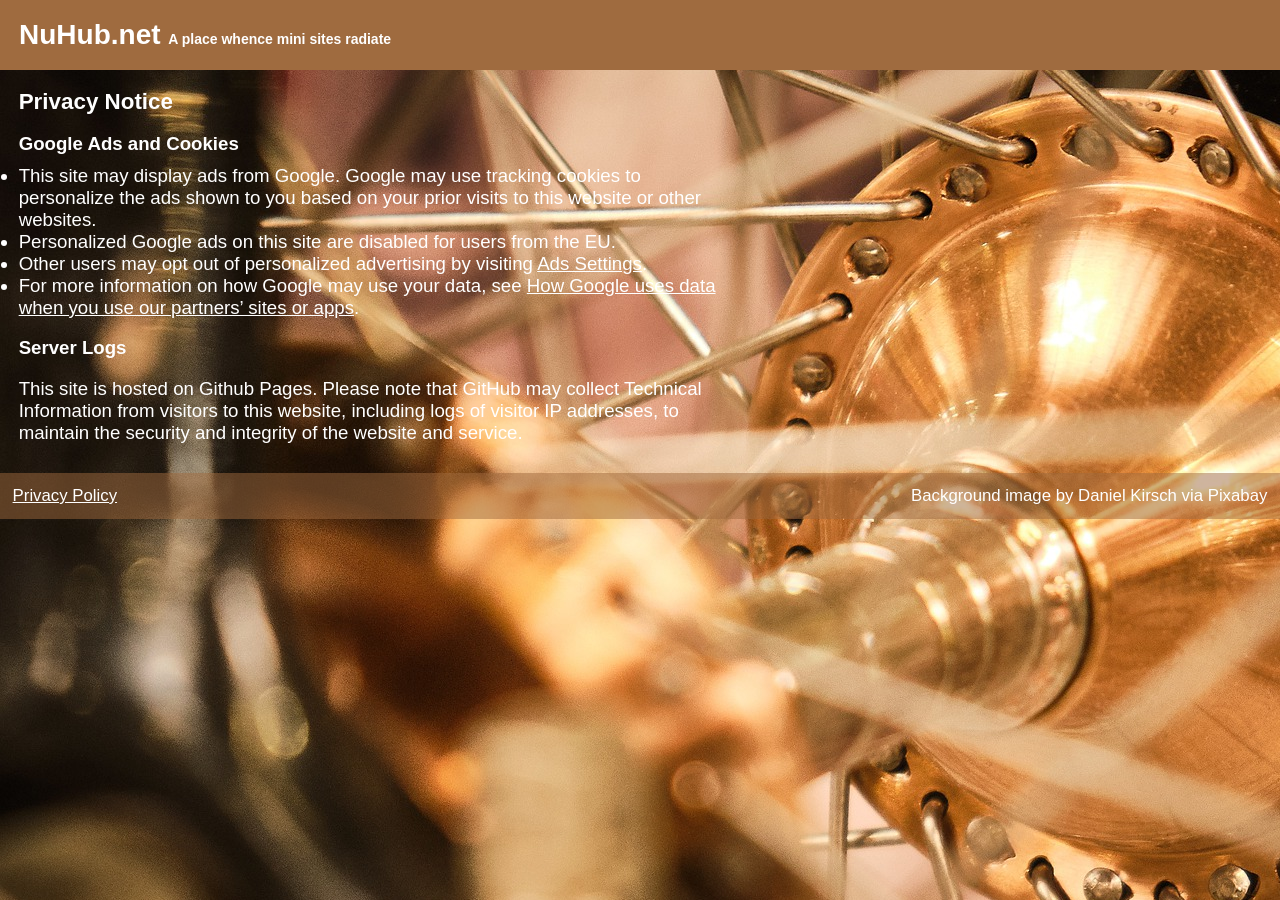
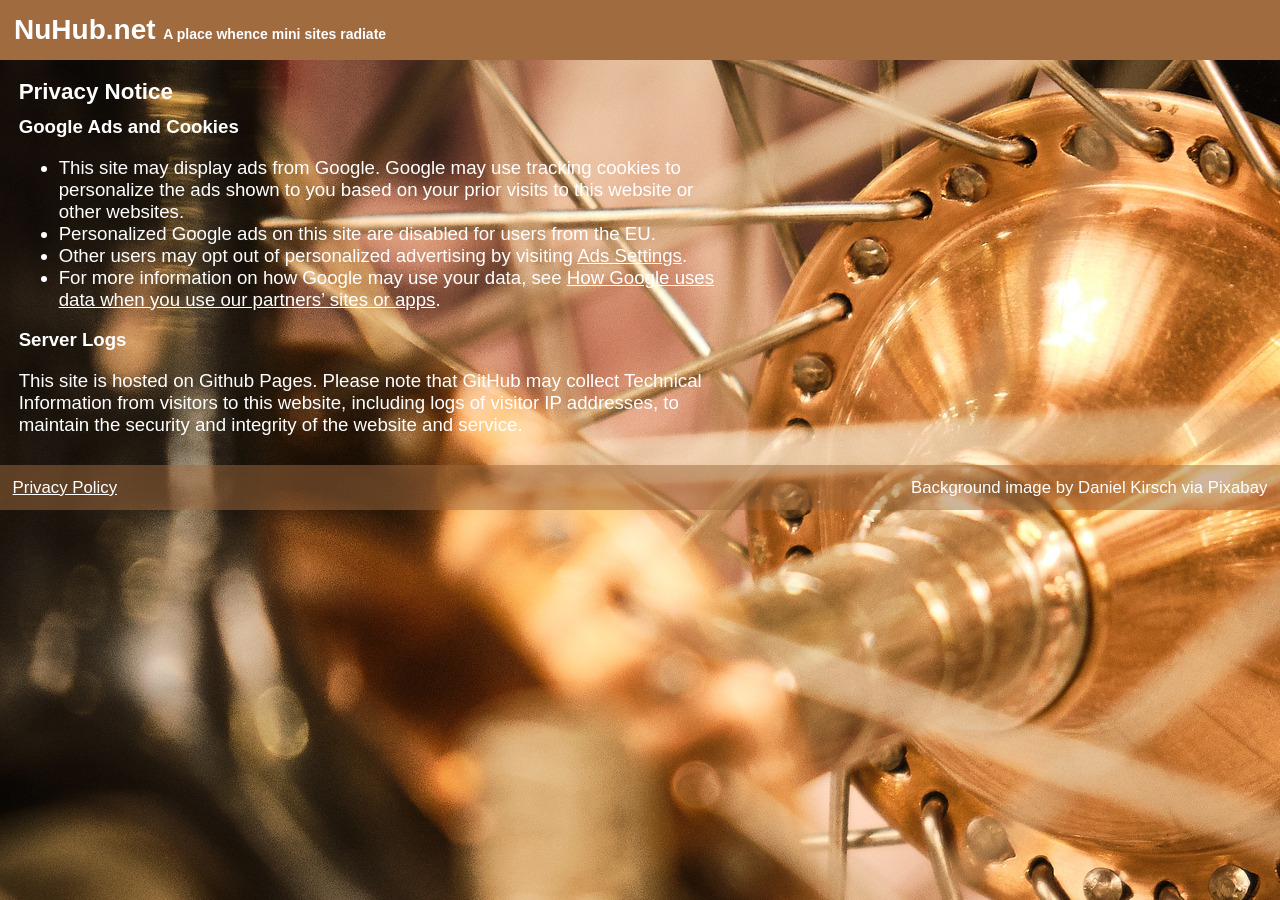
Before and after one commit to david672orford/david672github.io, a Jekyll site: the page built from privacy.md, in a window 1280 px wide. Built offline with Jekyll 4.4.1, drawn with Linux system fonts in a browser that asks for light colours; our own code applies the rules of GitHub Pages for plain Markdown files.

Commit message:
Update style.css

```diff
--- a/assets/css/style.css
+++ b/assets/css/style.css
@@ -1,4 +1,4 @@
-HTML, BODY, HEADER, MAIN, H1, H2, UL, LI {
+HTML, BODY, HEADER, MAIN, H1, H2, H3 {
 	margin: 0;
 	padding: 0;
 	}
@@ -41,7 +41,6 @@ H1 {
 	font-size: 150%;
 	color: inherit;
 	background-color: inherit;
-	padding: 5px;
 	}
 H1 A {
 	text-decoration: inherit;
```
